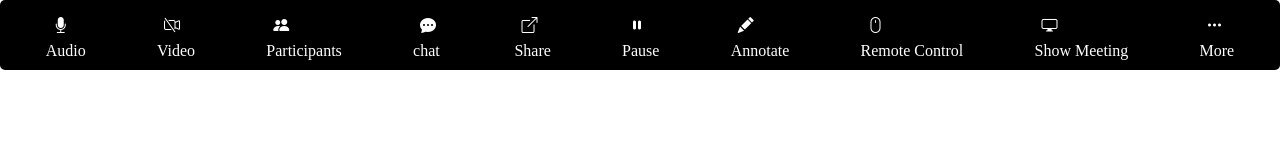
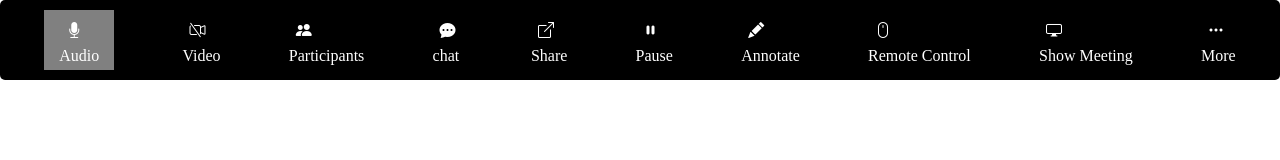
Before and after one commit to gowthamimallireddy/nav-task1, a plain HTML site: page index.html in a window 1280 px wide. In both pictures the pointer is over the element "Audio". Drawn offline with nearby package versions, Linux system fonts and the light colour scheme.

Commit message:
task1.css

```diff
--- a/task1.css
+++ b/task1.css
@@ -25,3 +25,7 @@ span{
     display: flex;
     flex-direction: column;
 }
+.items:hover{
+     background-color: gray;
+    padding:5px 15px;
+}
```
